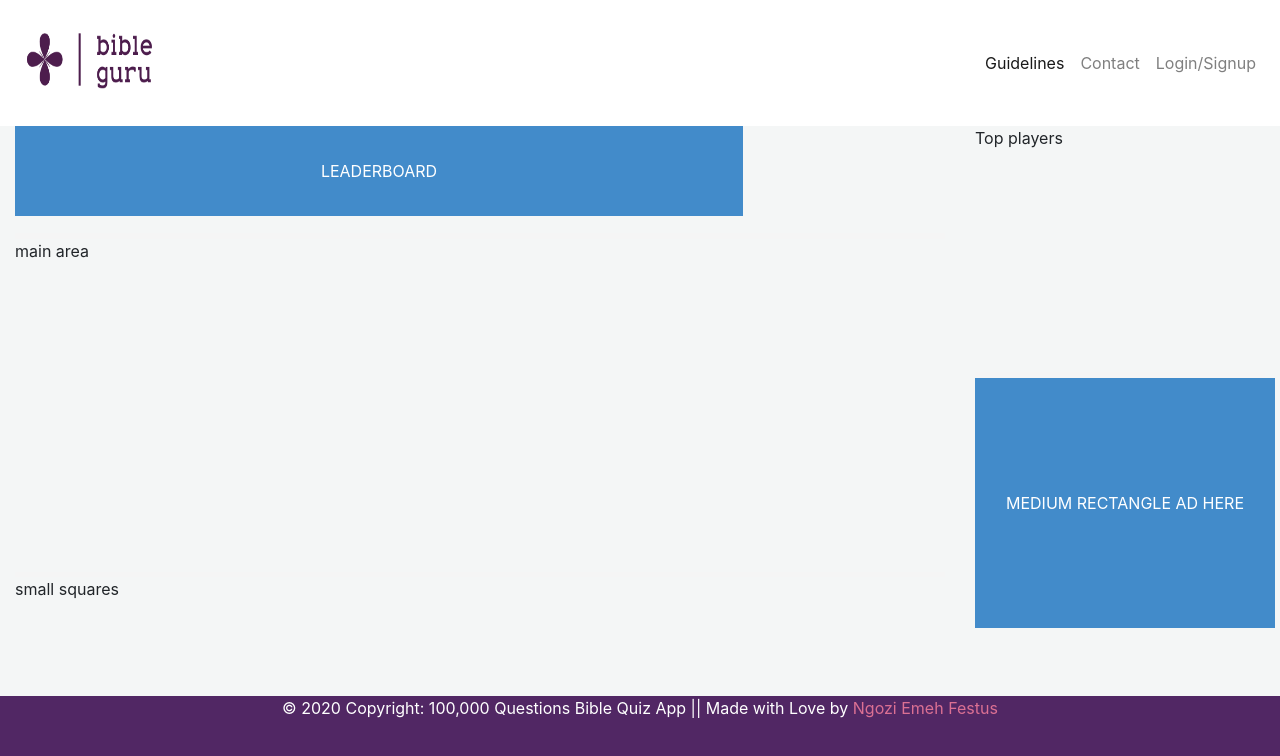
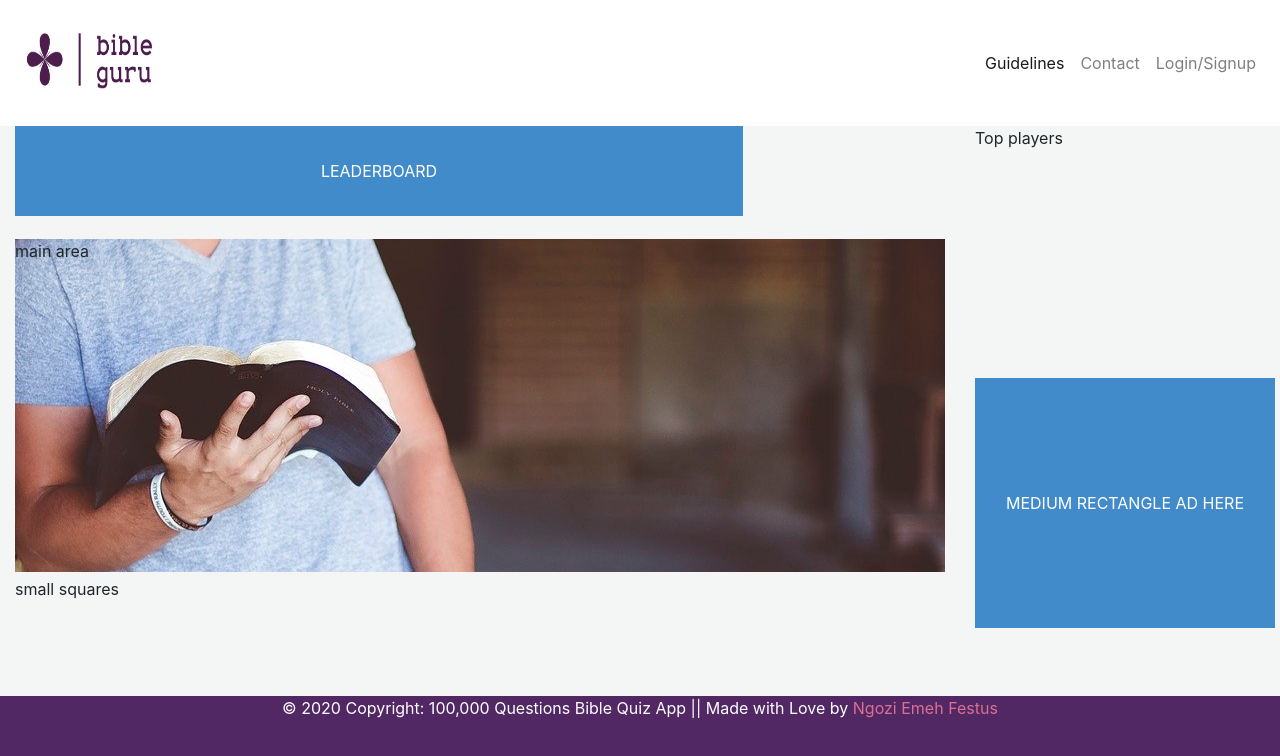
Before and after one commit to NgoziEmeh/Bible-quiz-web-app-frontend, an Angular app: page / in a window 1280 px wide. Shown: the top 756 px of the page. Built offline with nearby package versions, Linux system fonts and the light colour scheme.

Commit message:
home mediaquery

```diff
--- a/src/app/home/home.component.css
+++ b/src/app/home/home.component.css
@@ -26,6 +26,7 @@
 
 .main-area{
     height: 56%;
+    background: url('../../assets/bibleheader1.JPEG') center center no-repeat;
 }
 /* Right area */
 .top-players-list{
@@ -34,3 +35,11 @@
 .squaread-holder{
     height: 58%;
 }
+
+/* Mobile */
+
+@media screen and (max-width: 768px){
+    .leaderboard-holder{
+        display: none;
+    }
+}
```
